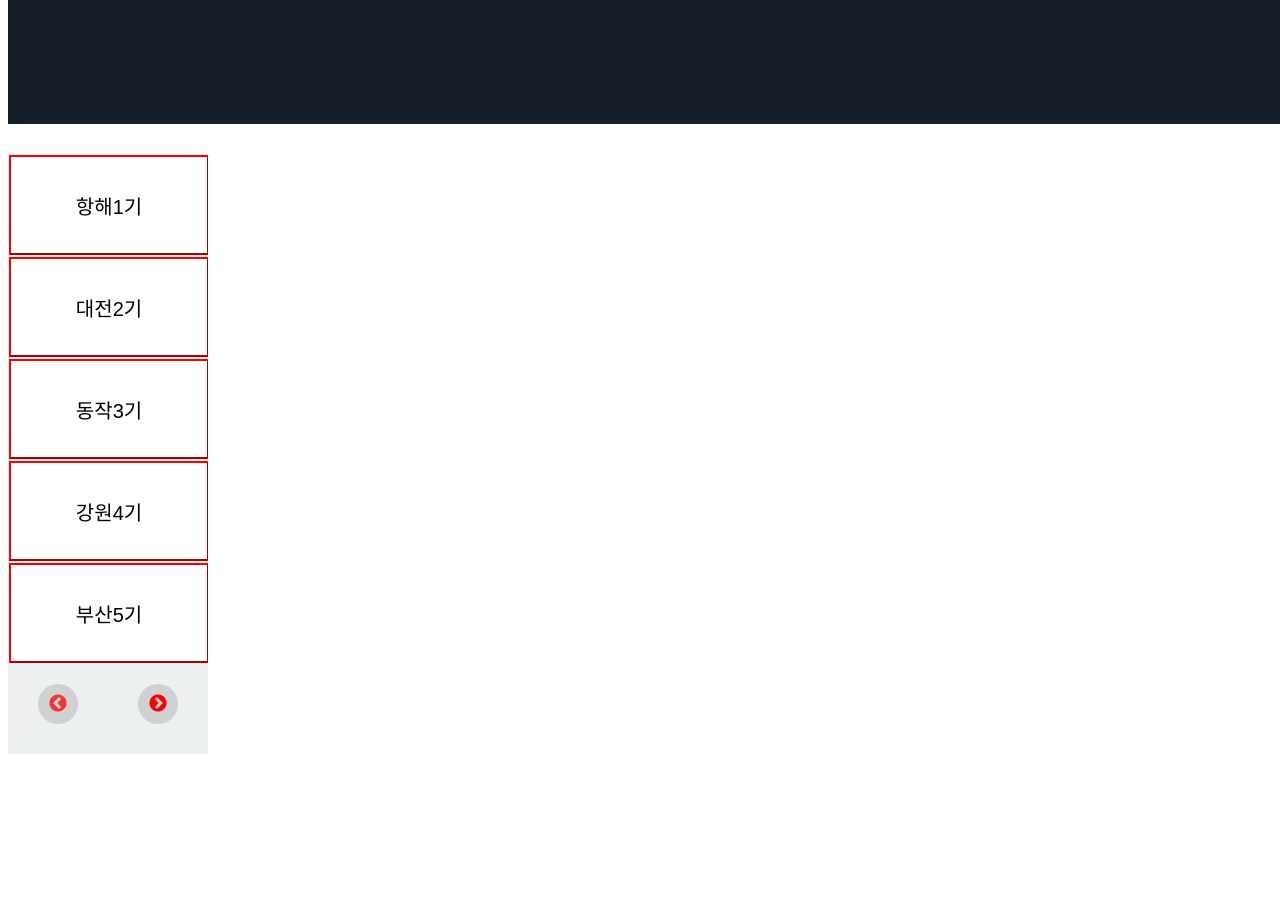
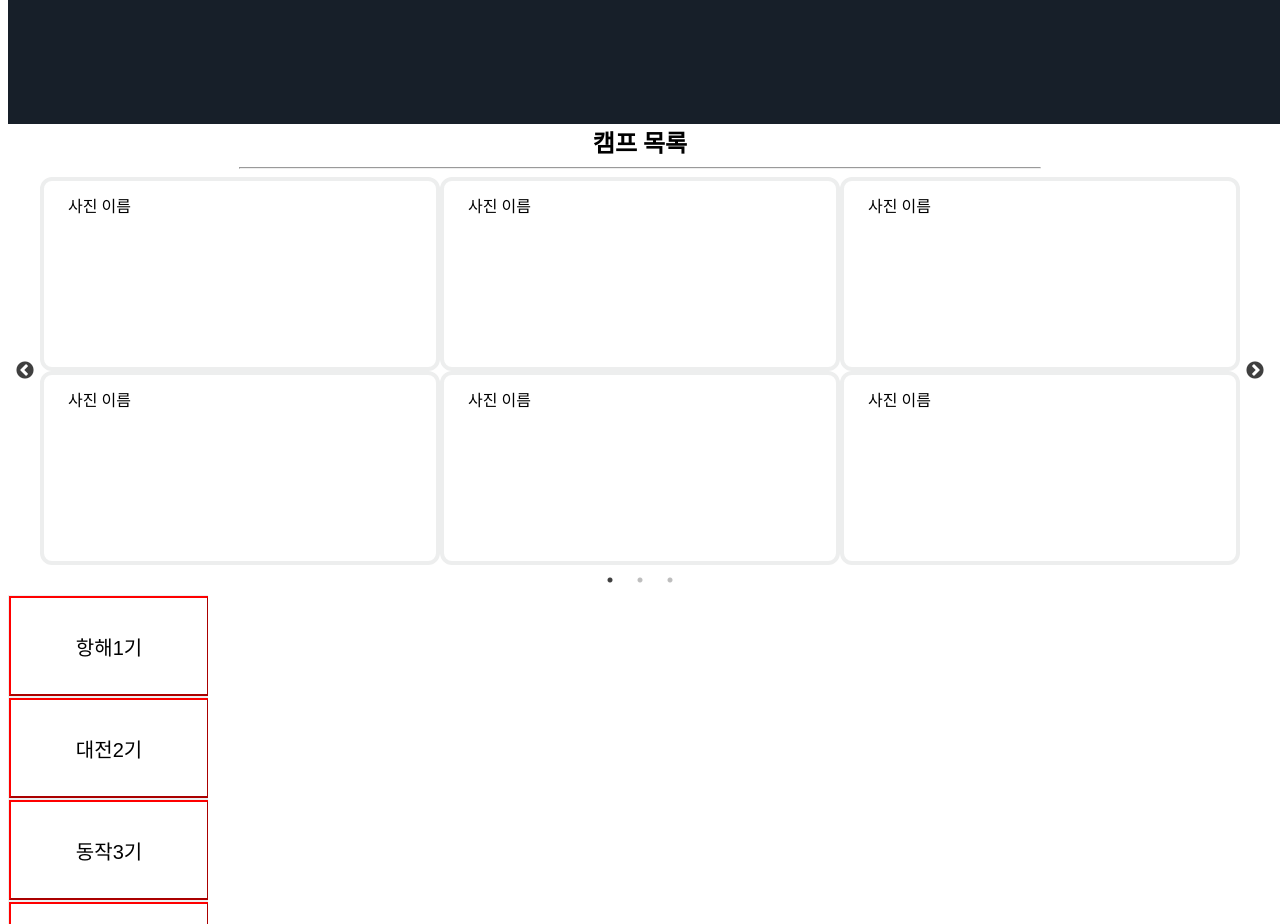
Before and after one commit to youngdong82/blindsparta, a React (Create React App) app: page / in a window 1280 px wide. Shown: the part 780-1704 px from the top of the page. Before the commit the page ends 1542 px from the top, so only its background shows below. Built offline with nearby package versions, Linux system fonts and the light colour scheme.

Commit message:
mainpage-view

```diff
--- a/public/index.html
+++ b/public/index.html
@@ -1,6 +1,8 @@
 <!DOCTYPE html>
 <html lang="en">
   <head>
+    <link rel="stylesheet" type="text/css" charset="UTF-8" href="https://cdnjs.cloudflare.com/ajax/libs/slick-carousel/1.6.0/slick.min.css" />
+    <link rel="stylesheet" type="text/css" href="https://cdnjs.cloudflare.com/ajax/libs/slick-carousel/1.6.0/slick-theme.min.css" />
     <meta charset="utf-8" />
     <link rel="icon" href="%PUBLIC_URL%/favicon.ico" />
     <meta name="viewport" content="width=device-width, initial-scale=1" />
@@ -24,17 +26,6 @@
       work correctly both with client-side routing and a non-root public URL.
       Learn how to configure a non-root public URL by running `npm run build`.
     -->
-    <link
-      rel="stylesheet"
-      type="text/css"
-      charset="UTF-8"
-      href="https://cdnjs.cloudflare.com/ajax/libs/slick-carousel/1.6.0/slick.min.css"
-    />
-    <link
-      rel="stylesheet"
-      type="text/css"
-      href="https://cdnjs.cloudflare.com/ajax/libs/slick-carousel/1.6.0/slick-theme.min.css"
-    />
     <title>React App</title>
   </head>
   <body>
--- a/src/App.js
+++ b/src/App.js
@@ -1,12 +1,15 @@
 import React from 'react';
 import SignForm from './components/signform/sign';
 import Navbar from "./components/ui/Navbar";
+import MainPage from './pages/MainPage';
 
 function App() {
   return (
     <div className="App">
       <SignForm />
+      <MainPage/>
       <Navbar />
+
     </div>
   );
 }
--- /dev/null
+++ b/src/components/card/Card.jsx
@@ -0,0 +1,11 @@
+import React from "react";
+import "./style.css";
+
+const Card = () =>{
+  return <div className="card">
+    사진
+    이름
+  </div>
+};
+
+export default Card;
--- /dev/null
+++ b/src/components/card/style.css
@@ -0,0 +1,6 @@
+.card{
+  height: 150px;
+  border: 4px solid rgb(237, 238, 238);
+  border-radius: 12px;
+  padding: 12px 24px 24px 24px;
+};
--- /dev/null
+++ b/src/components/layout/Layout.jsx
@@ -0,0 +1,15 @@
+import React from "react";
+import "./style.css";
+import List from "../list/List";
+
+
+
+const Layout = () =>{
+  return <div className="layout">
+    <h2 className="title">캠프 목록</h2>
+    <hr className="bar"></hr>
+    <List></List>
+  </div>;
+};
+
+export default Layout;
--- /dev/null
+++ b/src/components/layout/style.css
@@ -0,0 +1,17 @@
+.layout{
+  max-width: 1200px;
+  min-width: 800px;
+  margin: 0 auto;
+}
+
+.title{
+  /* background-color: antiquewhite; */
+  width: 800px;
+  text-align : center;
+  margin: auto;
+
+}
+
+.bar{
+  width: 800px;
+}
--- /dev/null
+++ b/src/components/list/List.jsx
@@ -0,0 +1,82 @@
+// import React from "react";
+import "./style.css";
+import "slick-carousel/slick/slick.css";
+import "slick-carousel/slick/slick-theme.css";
+import Slider from "react-slick";
+import Card from "../card/Card";
+
+const List = () =>{
+  const settings = {
+    className: "center",
+    centerMode: false,
+    infinite: true,
+    centerPadding: "60px",
+    slidesToShow: 1,
+    speed: 500,
+    rows: 2,
+    slidesPerRow: 3,
+    dots: true
+
+  };
+
+
+  return (
+    <div className="list-container">
+      <Slider {...settings}>
+        <div>
+          <Card></Card>
+        </div>
+        <div>
+        <Card></Card>
+        </div>
+        <div>
+        <Card></Card>
+        </div>
+        <div>
+        <Card></Card>
+        </div>
+        <div>
+        <Card></Card>
+        </div>
+        <div>
+        <Card></Card>
+        </div>
+        <div>
+        <Card></Card>
+        </div>
+        <div>
+        <Card></Card>
+        </div>
+        <div>
+        <Card></Card>
+        </div>
+        <div>
+        <Card></Card>
+        </div>
+        <div>
+        <Card></Card>
+        </div>
+        <div>
+        <Card></Card>
+        </div>
+        <div>
+        <Card></Card>
+        </div>
+        <div>
+        <Card></Card>
+        </div>
+        <div>
+        <Card></Card>
+        </div>
+        <div>
+        <Card></Card>
+        </div>
+      </Slider>
+    </div>
+  );
+}
+
+
+
+
+export default List;
--- /dev/null
+++ b/src/components/list/style.css
@@ -0,0 +1,4 @@
+.list-container .slick-prev:before,
+.list-container .slick-next:before {
+    color: black
+};
--- /dev/null
+++ b/src/pages/MainPage.jsx
@@ -0,0 +1,17 @@
+import React from "react";
+import Layout from "../components/layout/Layout"
+import List from "../components/list/List"
+
+
+const MainPage = () => {
+
+  return(
+   <>
+   <Layout>
+      <List/>;
+   </Layout>
+   </>
+  );
+};
+
+export default MainPage;
```
Also changed, not shown: public/img/logo_v2.svg (deleted), src/components/nextpage/NextPage.jsx (added), src/components/nextpage/style.css (added), 1 other file (tests, documents, lock files or other folders).
